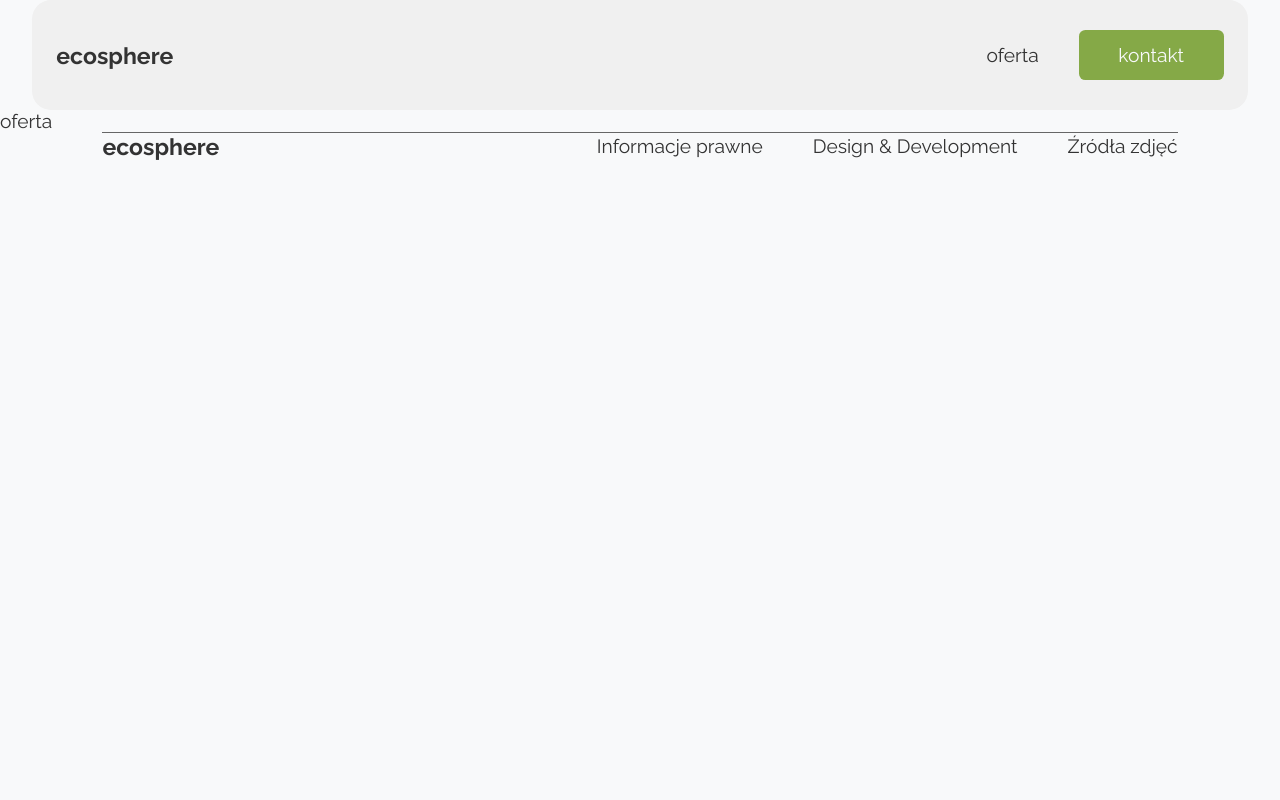
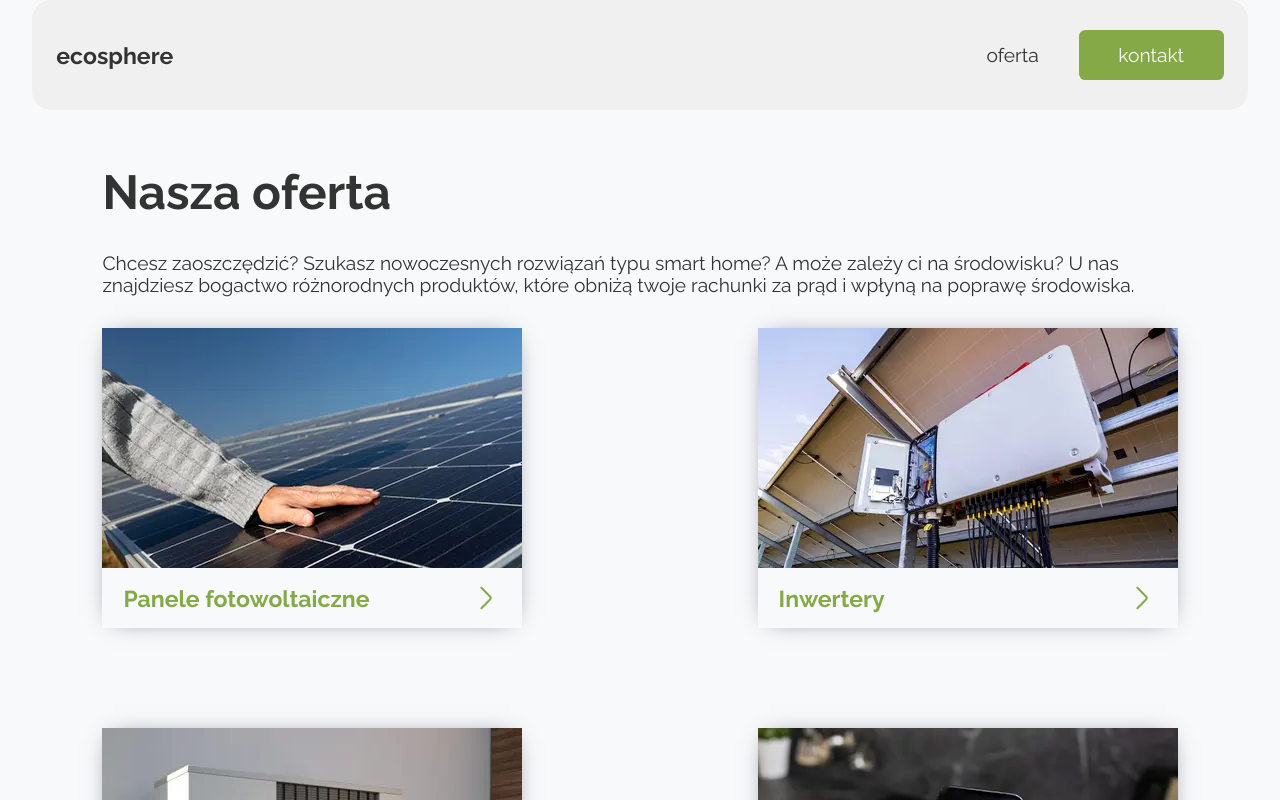
Before and after one commit to GracjanOne/Ecosphere, a Next.js app: page /oferta in a window 1280 px wide. Shown: the top 800 px of the page. Built offline with nearby package versions, Linux system fonts and the light colour scheme.

Commit message:
Our offer page

```diff
--- /dev/null
+++ b/src/app/components/OfferComponent/OfferComponent.css
@@ -0,0 +1,96 @@
+.offer-title {
+    position: absolute;
+    width: 100%;
+    background-color: var(--background);
+    bottom: 0;
+    height: 60px;
+    color: var(--third-color);
+    font-size: 1.44rem;
+    font-weight: bold;
+    display: flex;
+    align-items: center;
+    justify-content: space-between;
+    padding: 0 5%;
+    transition: opacity 0.3s ease;
+  }
+
+  .offer-title.hidden {
+    opacity: 0;
+    pointer-events: none;
+  }
+
+  .offer-wrapper {
+    position: relative;
+    width: 520px;
+    height: 300px;
+    box-shadow: 0px 0px 24px -12px rgba(66, 68, 90, 1);
+    @media screen and (max-width:1556px){
+        width: 420px;
+    }
+    @media screen and (max-width:1135px){
+        width: 390px;
+    }
+
+    @media screen and (max-width:1180px){
+        width: 520px;
+
+    }
+    @media screen and (max-width:600px){
+        width: 95% ;
+        margin: auto;
+    }
+  }
+
+  .on-hover-text {
+    padding: 0 5%;
+    position: absolute;
+    width: 100%;
+    height: 300px;
+    background-color: #85a94788;
+    flex-direction: column;
+    color: var(--background);
+    justify-content: space-around;
+    opacity: 0;
+    visibility: hidden;
+    display: flex;
+    transition: opacity 0.3s ease, visibility 0.3s ease;
+    @media screen and (max-width:600px){
+        width: 100%;
+        margin: auto;
+    }
+  }
+ .offer-image{
+
+    @media screen and (max-width:1556px){
+        width: 420px;
+        object-fit: cover;
+    }
+    @media screen and (max-width:1135px){
+        width: 390px;
+        object-fit: cover;
+    }
+    @media screen and (max-width:1180px){
+        width: 520px;
+
+    }
+    @media screen and (max-width:600px){
+        width: 100% ;
+
+        object-fit: cover;
+    }
+ }
+  .on-hover-text.visible {
+    opacity: 1;
+    visibility: visible;
+  }
+
+  .offer-contact {
+    border: 1px solid var(--background);
+    color: var(--background);
+    padding: 1% 4%;
+  }
+
+  .hover-title {
+    font-size: 1.44rem;
+    font-weight: bold;
+  }
--- /dev/null
+++ b/src/app/components/OfferComponent/OfferComponet.tsx
@@ -0,0 +1,38 @@
+"use client"
+
+import Image from "next/image";
+import Link from "next/link";
+import "./OfferComponent.css";
+import { useState } from "react";
+
+interface OfferProps {
+  img: string;
+  title: string;
+  text: string;
+}
+
+export default function OfferComponent({ img, title, text }: OfferProps) {
+  const [hover, setHover] = useState<boolean>(false);
+
+  return (
+    <div
+      className="offer-wrapper"
+      onMouseEnter={() => setHover(true)}
+      onMouseLeave={() => setHover(false)}
+    >
+      <div className={`on-hover-text ${hover ? "visible" : ""}`}>
+        <div className="hover-title">{title}</div>
+        <p>{text}</p>
+        <div>
+          <Link href="/kontakt" className="offer-contact">
+            Skontaktuj się
+          </Link>
+        </div>
+      </div>
+      <div className={`offer-title ${hover ? "hidden" : ""}`}>
+        {title} <Image src={"/right2.svg"} alt="" width={30} height={30} />
+      </div>
+      <Image className="offer-image" src={img} alt="" width={520} height={300} />
+    </div>
+  );
+}
--- /dev/null
+++ b/src/app/components/OfferSection/OfferSection.css
@@ -0,0 +1,23 @@
+.offer-section-wrapper {
+    display: flex;
+    flex-wrap: wrap;
+    justify-content: space-between;
+    gap: 100px;
+}
+
+.offer-section-paragraph {
+    margin: 3% 0;
+}
+
+@media screen and (max-width: 1180px) {
+    .offer-section-wrapper {
+        flex-direction: column;
+        align-items: center;
+        gap: 50px; /* Zmniejszenie odstępu dla węższych ekranów */
+    }
+
+    .offer-section-paragraph {
+        margin: 30px 0;
+         /* Wyśrodkowanie tekstu */
+    }
+}
--- /dev/null
+++ b/src/app/components/OfferSection/OfferSection.tsx
@@ -0,0 +1,17 @@
+import OfferComponent from "../OfferComponent/OfferComponet"
+import "./OfferSection.css"
+export default function OfferSection(){
+
+    return(
+        <div className="web-margins">
+            <h6 style={{marginTop: "5%"}} className="section-header">Nasza oferta</h6>
+            <p className="offer-section-paragraph">Chcesz zaoszczędzić? Szukasz nowoczesnych rozwiązań typu smart home? A może zależy ci na środowisku? U nas znajdziesz bogactwo różnorodnych produktów, które obniżą twoje rachunki za prąd i wpłyną na poprawę środowiska.</p>
+            <div className="offer-section-wrapper">
+                <OfferComponent img="/solar.webp" title="Panele fotowoltaiczne" text="Nowoczesne i wydajne systemy fotowoltaiczne, które pozwalają zamieniać energię słoneczną w oszczędności dla Twojego domu lub firmy."/>
+                <OfferComponent img="/inwerter.webp" title="Inwertery" text="Zaawansowane inwertery, które zapewniają maksymalną efektywność i niezawodność w przekształcaniu energii słonecznej na energię elektryczną."/>
+                <OfferComponent img="/heat-pump.webp" title="Pompy ciepła" text="Ekologiczne i oszczędne systemy grzewcze, wykorzystujące energię z otoczenia do ogrzewania Twojego domu przez cały rok."/>
+                <OfferComponent img="/smart-home.webp" title="Smart home" text="Inteligentne rozwiązania, które automatyzują i optymalizują działanie Twojego domu, podnosząc komfort i zmniejszając zużycie energii."/>
+            </div>
+        </div>
+    )
+}
--- a/src/app/components/footer/Footer.css
+++ b/src/app/components/footer/Footer.css
@@ -2,6 +2,7 @@
     background-color: #666666;
     width: 100%;
     height: 0.5px;
+    margin-bottom: 2%;
 }
 .footer-logo{
     font-weight: bold ;
--- a/src/app/components/footer/Footer.tsx
+++ b/src/app/components/footer/Footer.tsx
@@ -2,7 +2,7 @@ import "@/app/components/footer/Footer.css";
 import Link from "next/link";
 export default function Footer() {
   return (
-    <footer className="web-margins">
+    <footer style={{marginTop: "50px"}} className="web-margins">
       <div id="line"></div>
       <div className="footer-wrapper">
           <div className="footer-logo">ecosphere</div>
--- a/src/app/oferta/page.tsx
+++ b/src/app/oferta/page.tsx
@@ -1,7 +1,9 @@
+import OfferSection from "../components/OfferSection/OfferSection"
+
 export default function page(){
     return (
         <div >
-            oferta
+            <OfferSection />
         </div>
     )
 }
```
Also changed, not shown: public/inwerter.webp (added), public/right2.svg (added).
